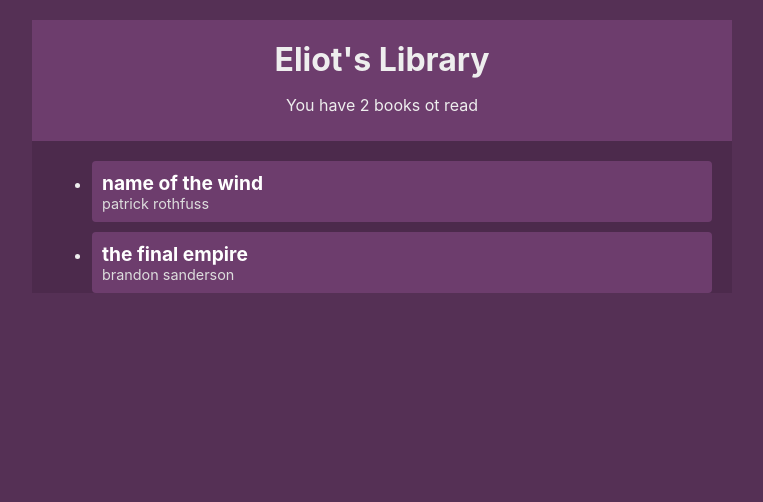
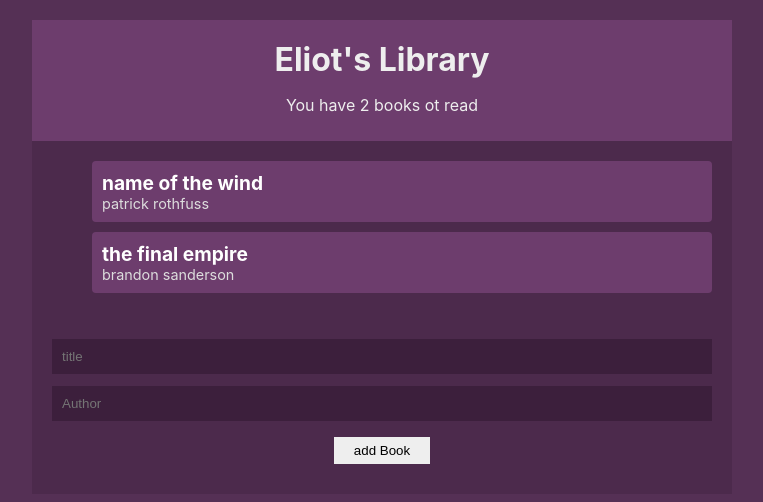
Before and after one commit to DavidBronne/totalReactContextHooksBookList, a React (Create React App) app: page / in a window 1280 px wide. Shown: the top 502 px of the page, without its empty margins (258-1021 px from the left). Built offline with nearby package versions, Linux system fonts and the light colour scheme.

Commit message:
Comp AddBook (form) + addBook fct

```diff
--- a/src/App.js
+++ b/src/App.js
@@ -2,6 +2,7 @@ import React from 'react'
 import BookContextProvider from './contexts/BookContext'
 import Navbar from './components/Navbar'
 import BookList from './components/BookList'
+import BookForm from './components/BookForm'
 
 function App() {
   return (
@@ -9,6 +10,7 @@ function App() {
       <BookContextProvider>
         <Navbar/>
         <BookList/>
+        <BookForm/>
       </BookContextProvider>
     </div>
   );
--- a/src/components/BookForm.js
+++ b/src/components/BookForm.js
@@ -0,0 +1,25 @@
+import React, {useContext, useState} from 'react';
+import {BookContext} from '../contexts/BookContext'
+
+const BookForm = () => {
+    const {addBook} = useContext(BookContext)
+    const [title, setTitle] = useState()
+    const [author, setAuthor] = useState()
+
+    const hanldeSubmit = (e) => {
+        e.preventDefault()
+        addBook(title,author)
+        setTitle('');
+        setAuthor("")
+    }
+
+    return (
+        <form onSubmit={hanldeSubmit} >
+            <input type="text" required placeholder='title' value={title} onChange={(e)=>setTitle(e.target.value)}/>
+            <input type="text" required placeholder='Author' value={author} onChange={(e)=>setAuthor(e.target.value)}/>
+            <input type='submit' value='add Book'/>
+        </form>
+    );
+}
+
+export default BookForm;
--- a/src/index.css
+++ b/src/index.css
@@ -36,6 +36,7 @@ body {
   padding: 10px;
   cursor: pointer;
   margin: 10px 0;
+  list-style-type: none;
 }
 .book-list li:hover{
   opacity: 0.7;
@@ -54,3 +55,23 @@ body {
   margin: 20px;
   text-align: center;
 }
+
+form{
+  padding: 20px;
+}
+input[type='text']{
+  width: 100%;
+  padding: 10px;
+  box-sizing: border-box;
+  margin: 6px 0;
+  background: #3c1f3c;
+  color: #fff;
+  border: 0;
+}
+input[type='submit']{
+  margin: 10px auto;
+  background: #eee;
+  border: 0;
+  padding: 6px 20px;
+  display: block;
+}
```
